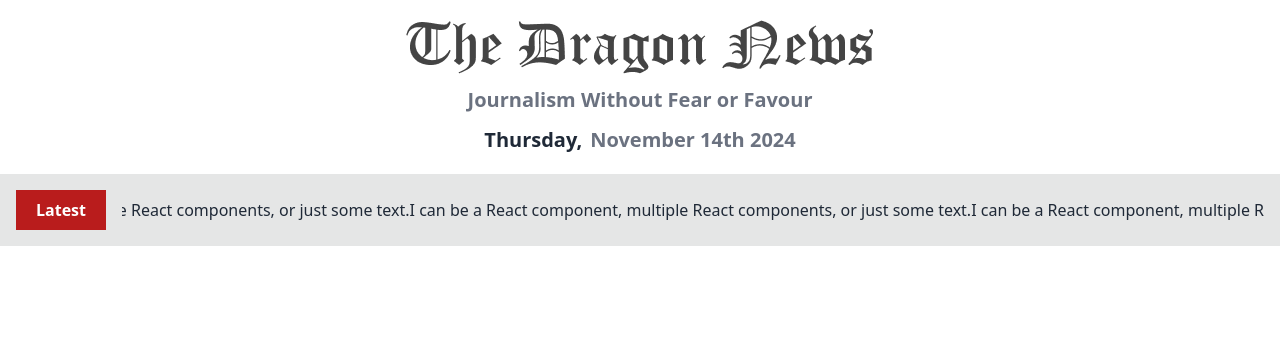
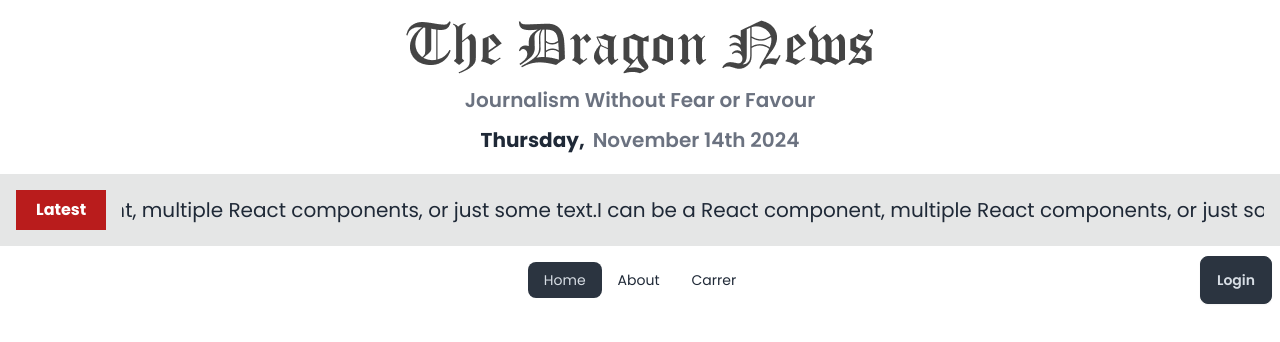
Before and after one commit to abdur-rhaman-babu/dragon-news, a React (Vite) app: page / in a window 1280 px wide. Shown: the top 342 px of the page. Built offline with nearby package versions, Linux system fonts and the light colour scheme.

Commit message:
navbar done

```diff
--- a/src/components/MainLayout/MainLayout.jsx
+++ b/src/components/MainLayout/MainLayout.jsx
@@ -1,11 +1,11 @@
 import Header from "../Header/Header";
+import Navbar from "../Navbar/Navbar";
 import NewsLetter from "../NewsLetter/NewsLetter";
 
 const MainLayout = () => {
     return (
-        <div className="max-w-7xl mx-auto">
-            <Header/>
-            <NewsLetter/>
+        <div className="max-w-7xl mx-auto font-poppins">
+
         </div>
     );
 };
--- a/src/components/Navbar/Navbar.jsx
+++ b/src/components/Navbar/Navbar.jsx
@@ -1,9 +1,61 @@
+import { Link, NavLink } from "react-router-dom";
+
 const Navbar = () => {
-    return (
-        <div>
-
+  return (
+    <div className="navbar bg-base-100">
+      <div className="navbar-start">
+        <div className="dropdown">
+          <div tabIndex={0} role="button" className="btn btn-ghost lg:hidden">
+            <svg
+              xmlns="http://www.w3.org/2000/svg"
+              className="h-5 w-5"
+              fill="none"
+              viewBox="0 0 24 24"
+              stroke="currentColor"
+            >
+              <path
+                strokeLinecap="round"
+                strokeLinejoin="round"
+                strokeWidth="2"
+                d="M4 6h16M4 12h8m-8 6h16"
+              />
+            </svg>
+          </div>
+          <ul
+            tabIndex={0}
+            className="menu menu-sm dropdown-content bg-base-100 rounded-box z-[1] mt-3 w-52 p-2 shadow"
+          >
+            <li>
+              <NavLink to="/">Home</NavLink>
+            </li>
+            <li>
+              <NavLink to="/about">About</NavLink>
+            </li>
+            <li>
+              <NavLink to="/carrer">Carrer</NavLink>
+            </li>
+          </ul>
         </div>
-    );
+        <a className="btn btn-ghost text-xl"></a>
+      </div>
+      <div className="navbar-center hidden lg:flex">
+        <ul className="menu menu-horizontal px-1">
+          <li>
+            <NavLink to="/">Home</NavLink>
+          </li>
+          <li>
+            <NavLink to="/about">About</NavLink>
+          </li>
+          <li>
+            <NavLink to="/carrer">Carrer</NavLink>
+          </li>
+        </ul>
+      </div>
+      <div className="navbar-end">
+        <Link to='/login' className="btn btn-neutral">Login</Link>
+      </div>
+    </div>
+  );
 };
 
 export default Navbar;
--- a/src/components/NewsLetter/NewsLetter.jsx
+++ b/src/components/NewsLetter/NewsLetter.jsx
@@ -5,12 +5,12 @@ const NewsLetter = () => {
   return (
     <div className="flex items-center gap-4 p-4 bg-base-300">
       <button className="bg-red-700 px-5 py-2 text-white font-bold">Latest</button>
-      <Marquee>
-       <Link> I can be a React component, multiple React components, or just some
+      <Marquee pauseOnHover={true} speed={50}>
+       <Link className="text-xl"> I can be a React component, multiple React components, or just some
        text.</Link>
-       <Link> I can be a React component, multiple React components, or just some
+       <Link className="text-xl"> I can be a React component, multiple React components, or just some
        text.</Link>
-       <Link> I can be a React component, multiple React components, or just some
+       <Link className="text-xl"> I can be a React component, multiple React components, or just some
        text.</Link>
       </Marquee>
     </div>
--- a/src/components/Root/Root.jsx
+++ b/src/components/Root/Root.jsx
@@ -1,8 +1,14 @@
+import Header from "../Header/Header";
 import MainLayout from "../MainLayout/MainLayout";
+import Navbar from "../Navbar/Navbar";
+import NewsLetter from "../NewsLetter/NewsLetter";
 
 const Root = () => {
     return (
-        <div>
+        <div className="max-w-7xl mx-auto font-poppins">
+            <Header/>
+            <NewsLetter/>
+            <Navbar/>
             <MainLayout/>
         </div>
     );
--- a/src/index.css
+++ b/src/index.css
@@ -1,3 +1,5 @@
+@import url('https://fonts.googleapis.com/css2?family=Poppins:ital,wght@0,100;0,200;0,300;0,400;0,500;0,600;0,700;0,800;0,900;1,100;1,200;1,300;1,400;1,500;1,600;1,700;1,800;1,900&display=swap');
+
 @tailwind base;
 @tailwind components;
 @tailwind utilities;
--- a/tailwind.config.js
+++ b/tailwind.config.js
@@ -5,7 +5,12 @@ export default {
     "./src/**/*.{js,ts,jsx,tsx}",
   ],
   theme: {
-    extend: {},
+    extend: {
+      fontFamily:{
+        poppins:[
+           "Poppins", "serif"]
+      }
+    },
   },
   plugins: [
     require('daisyui'),
```
